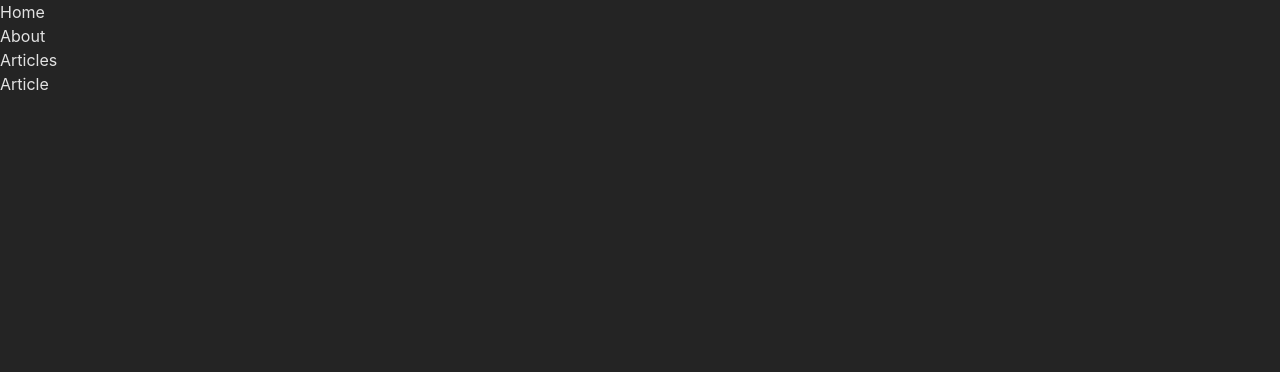
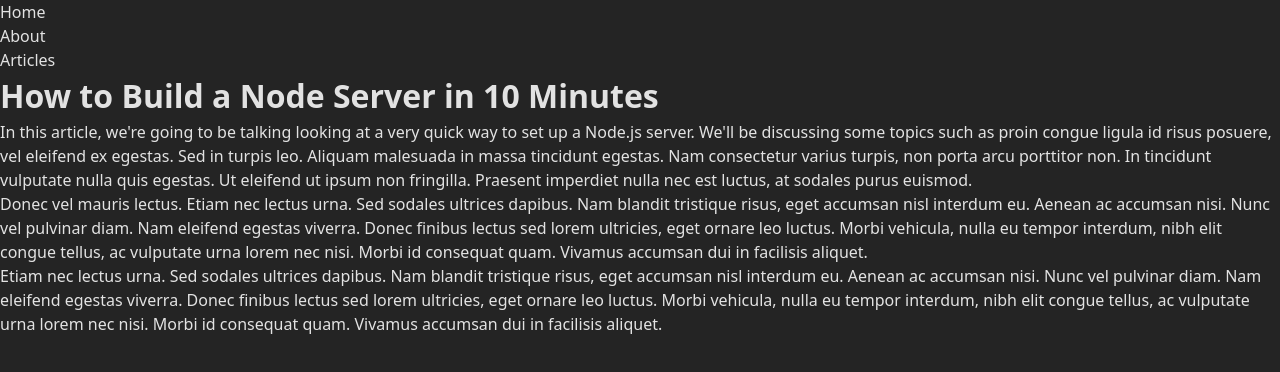
Before and after one commit to DevanshuDesai15/my-blog-app, a React (Vite) app: page /articles/learn-node in a window 1280 px wide. Shown: the top 372 px of the page. Built offline with nearby package versions, Linux system fonts and the light colour scheme.

Commit message:
article page updated

```diff
--- a/src/App.jsx
+++ b/src/App.jsx
@@ -13,7 +13,7 @@
       <Router>
         <div className="font-sans text-base">
             <NavBar />
-            <div className="pt-24 text-center mx-auto max-w-7xl">
+            <div className="pt-24 text-center mx-auto max-w-5xl">
                 <Routes>
                     <Route path="/" element={<Home />} />
                     <Route path="/about" element={<About />} />
--- a/src/components/Article.jsx
+++ b/src/components/Article.jsx
@@ -1,7 +1,17 @@
+import { useParams } from "react-router-dom";
+import articles from "../sub-components/ArticleContent.jsx";
+
 const Article = () => {
+    const { id} = useParams();
+
+    const article = articles.find(article => article.name === id);
+
     return (
-        <div>
-        <h1>Article</h1>
+        <div className="p-4">
+            <h1 className="text-3xl font-bold mb-4">{article.title}</h1>
+            {article.content.map((paragraph, key) => (
+                <p className="text-base mb-2 text-left" key={key}>{paragraph}</p>
+            ))}
         </div>
     );
 }
--- a/src/index.css
+++ b/src/index.css
@@ -3,19 +3,13 @@
 @tailwind utilities;
 
 :root {
-  font-family: Inter, system-ui, Avenir, Helvetica, Arial, sans-serif;
-  line-height: 1.5;
-  font-weight: 400;
+
+  h1 {
+    font-size: 2em; /* Adjust as needed */
+    font-weight: bold; /* Adjust as needed */
+  }
 
   color-scheme: light dark;
   color: rgba(255, 255, 255, 0.87);
   background-color: #242424;
-
-  font-synthesis: none;
-  text-rendering: optimizeLegibility;
-  -webkit-font-smoothing: antialiased;
-  -moz-osx-font-smoothing: grayscale;
-
-  margin: 0;
-  padding: 0;
 }
```
